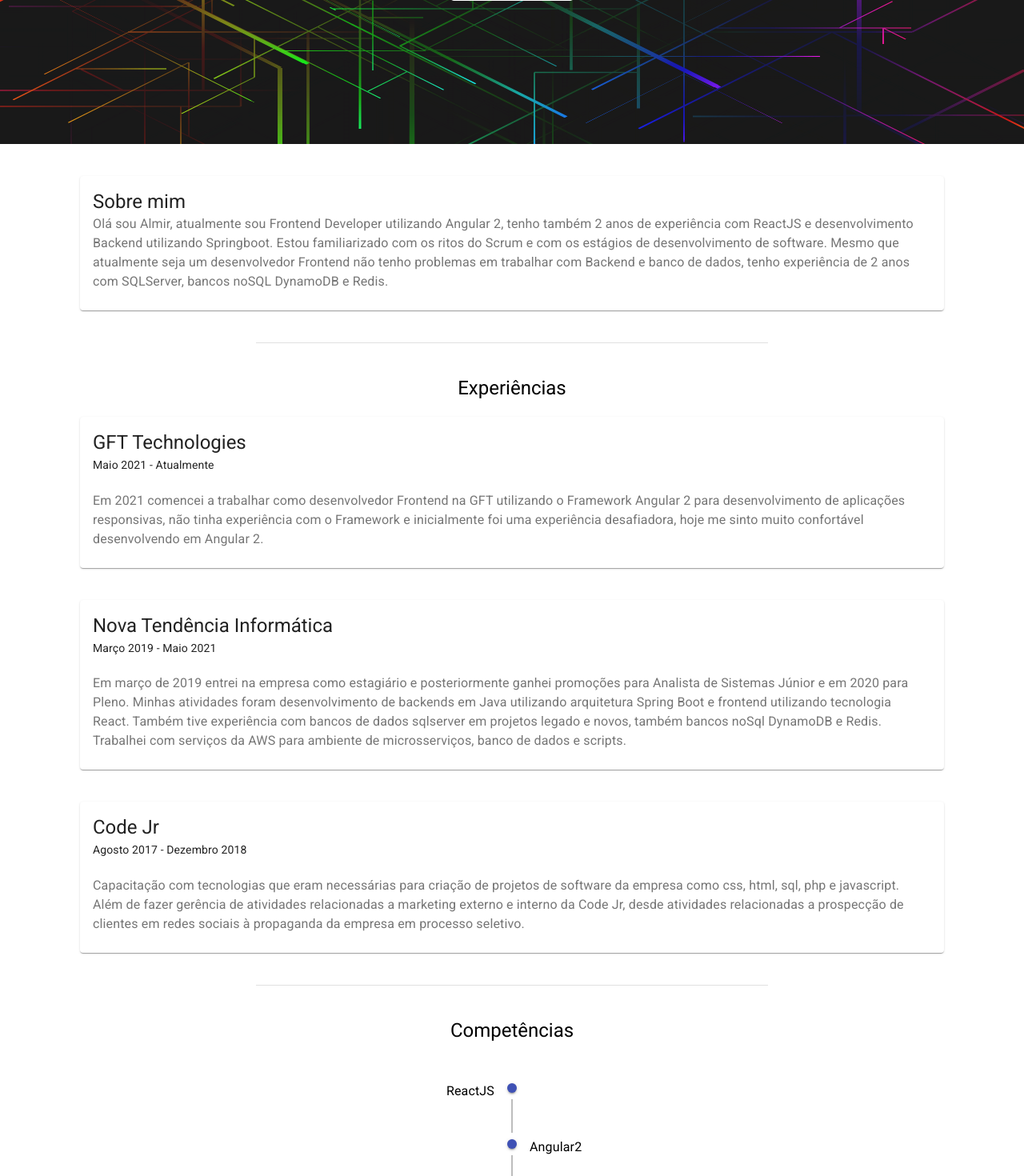
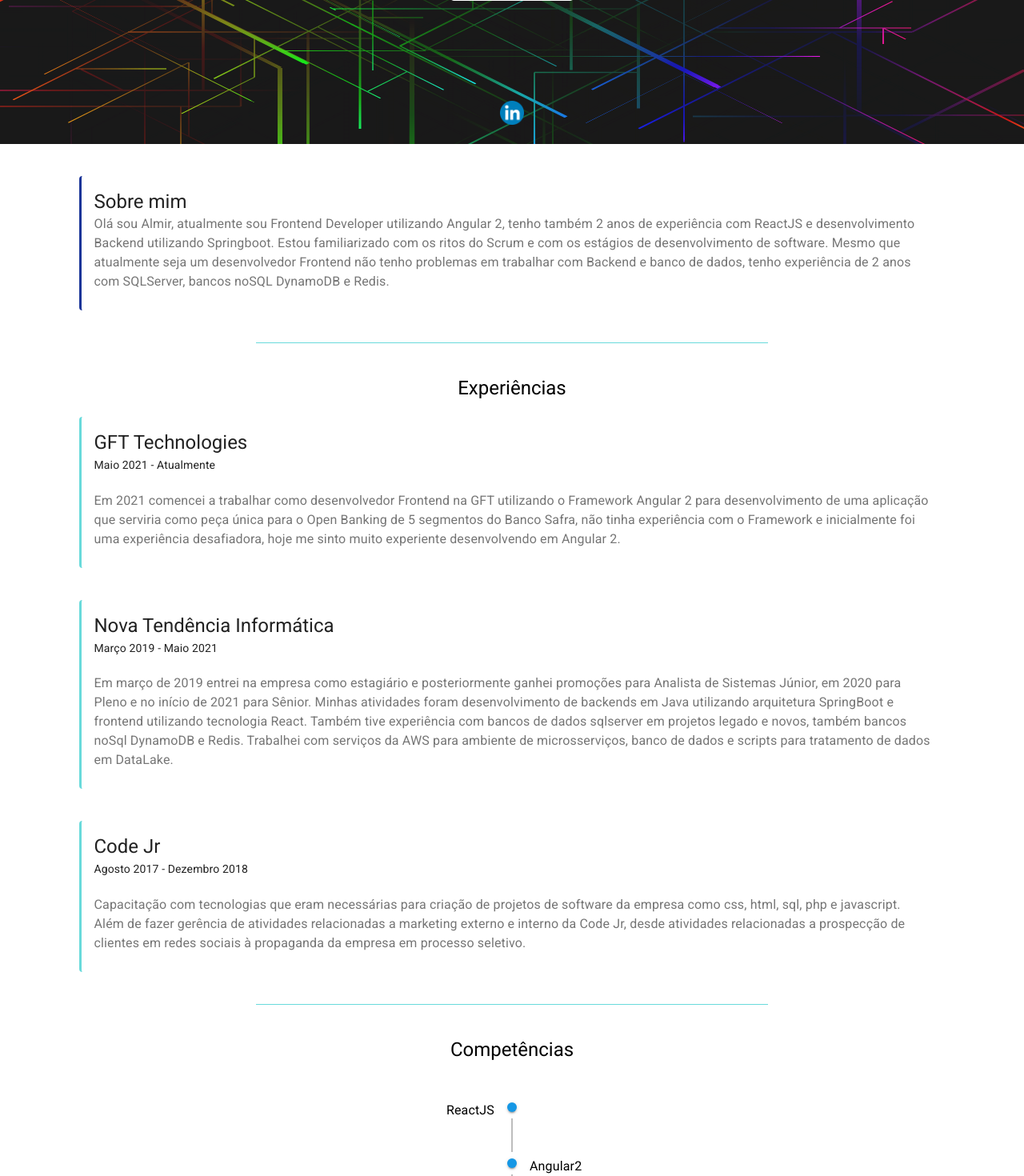
Before and after one commit to almirph/my-cv, a React (Create React App) app: page / in a window 1280 px wide. Shown: the part 220-1690 px from the top of the page at 80% size. Built offline with nearby package versions, Linux system fonts and the light colour scheme.

Commit message:
cores e linkedin

```diff
--- a/src/components/DownloadCard/DownloadCard.js
+++ b/src/components/DownloadCard/DownloadCard.js
@@ -13,7 +13,6 @@
   return (
     <div className={classes.container}>
       <canvas id="animation" className={classes.animation}></canvas>
-
       <a className={classes.linkCv} href="./Almir Philipe.pdf" download>
         <Button
           variant="outlined"
@@ -23,6 +22,18 @@
           DOWNLOAD CV
         </Button>
       </a>
+
+      <a
+        className={classes.linkLinkedin}
+        href="https://www.linkedin.com/in/almir-arruda-070408156/"
+        target="_blank"
+      >
+        <img
+          className={classes.imagemLinkedin}
+          src="/imagens/logo-linkedin.png"
+          alt="linkedin"
+        />
+      </a>
     </div>
   );
 };
--- a/src/components/DownloadCard/style.js
+++ b/src/components/DownloadCard/style.js
@@ -7,6 +7,7 @@
     alignItems: "center",
     width: "100%",
     height: "50vh",
+    position: "relative",
   },
   animation: { height: "50vh", width: "100%" },
   linkCv: {
@@ -18,4 +19,13 @@
     color: "#ffffff",
     borderColor: "#ffffff",
   },
+  imagemLinkedin: {
+    width: "30px",
+  },
+  linkLinkedin: {
+    width: "30px",
+    position: "absolute",
+    bottom: 0,
+    margin: "20px",
+  },
 });
--- a/src/components/Experiences/Experiences.js
+++ b/src/components/Experiences/Experiences.js
@@ -57,7 +57,7 @@
               <Typography variant="body1">{experience.name}</Typography>
             </TimelineOppositeContent>
             <TimelineSeparator>
-              <TimelineDot color="primary"></TimelineDot>
+              <TimelineDot className={classes.appTimeLineDot}></TimelineDot>
               {index !== experiences.length - 1 && <TimelineConnector />}
             </TimelineSeparator>
             <TimelineContent>
--- a/src/components/Experiences/style.js
+++ b/src/components/Experiences/style.js
@@ -1,7 +1,11 @@
 import { makeStyles } from "@material-ui/core";
+import { colors } from "../../utils/Colors";
 
 export const useStyles = makeStyles(() => ({
   timelineSeparator: {
     width: "80px",
   },
+  appTimeLineDot: {
+    backgroundColor: colors.color3,
+  },
 }));
--- a/src/components/Footer/Footer.js
+++ b/src/components/Footer/Footer.js
@@ -5,6 +5,8 @@
   const classes = useStyles();
 
   return (
+    <div>
+      <div className={classes.footerDivider}></div>
       <div className={classes.footerContainer}>
         <span> Entre em conato comigo via </span>&nbsp;
         <a
@@ -15,5 +17,6 @@
           Linkedin
         </a>
       </div>
+    </div>
   );
 };
--- a/src/components/Footer/style.js
+++ b/src/components/Footer/style.js
@@ -1,4 +1,5 @@
 import { makeStyles, withTheme } from "@material-ui/core";
+import { colors } from "../../utils/Colors";
 
 export const useStyles = makeStyles({
   footerContainer: {
@@ -13,4 +14,9 @@
   anchor: {
     color: "#ffffff",
   },
+  footerDivider: {
+    width: "100%",
+    height: "10px",
+    backgroundColor: colors.color4,
+  },
 });
--- a/src/components/Jobs/Jobs.js
+++ b/src/components/Jobs/Jobs.js
@@ -21,10 +21,11 @@
           </Typography>
           <Typography variant="body1" color="textSecondary" component="p">
             Em 2021 comencei a trabalhar como desenvolvedor Frontend na GFT
-            utilizando o Framework Angular 2 para desenvolvimento de aplicações
-            responsivas, não tinha experiência com o Framework e inicialmente
-            foi uma experiência desafiadora, hoje me sinto muito confortável
-            desenvolvendo em Angular 2.
+            utilizando o Framework Angular 2 para desenvolvimento de uma
+            aplicação que serviria como peça única para o Open Banking de 5
+            segmentos do Banco Safra, não tinha experiência com o Framework e
+            inicialmente foi uma experiência desafiadora, hoje me sinto muito
+            experiente desenvolvendo em Angular 2.
           </Typography>
         </CardContent>
       </Card>
@@ -43,13 +44,14 @@
           </Typography>
           <Typography variant="body1" color="textSecondary" component="p">
             Em março de 2019 entrei na empresa como estagiário e posteriormente
-            ganhei promoções para Analista de Sistemas Júnior e em 2020 para
-            Pleno. Minhas atividades foram desenvolvimento de backends em Java
-            utilizando arquitetura Spring Boot e frontend utilizando tecnologia
-            React. Também tive experiência com bancos de dados sqlserver em
-            projetos legado e novos, também bancos noSql DynamoDB e Redis.
-            Trabalhei com serviços da AWS para ambiente de microsserviços, banco
-            de dados e scripts.
+            ganhei promoções para Analista de Sistemas Júnior, em 2020 para
+            Pleno e no início de 2021 para Sênior. Minhas atividades foram
+            desenvolvimento de backends em Java utilizando arquitetura
+            SpringBoot e frontend utilizando tecnologia React. Também tive
+            experiência com bancos de dados sqlserver em projetos legado e
+            novos, também bancos noSql DynamoDB e Redis. Trabalhei com serviços
+            da AWS para ambiente de microsserviços, banco de dados e scripts
+            para tratamento de dados em DataLake.
           </Typography>
         </CardContent>
       </Card>
--- a/src/components/Jobs/style.js
+++ b/src/components/Jobs/style.js
@@ -1,4 +1,5 @@
 import { makeStyles } from "@material-ui/core";
+import { colors } from "../../utils/Colors";
 
 export const useStyles = makeStyles({
   jobsContainer: {
@@ -13,9 +14,11 @@
   cardInfo: {
     maxWidth: "1080px",
     margin: "0 40px 40px 40px",
-    transition: "transform .2s",
+    boxShadow: "none",
+    borderLeft: `3px solid ${colors.color4}`,
+    transition: "0.5s",
     "&:hover": {
-      transform: "scale(1.025)",
+      borderLeft: `3px solid ${colors.color3}`,
     },
   },
 });
--- a/src/pages/style.js
+++ b/src/pages/style.js
@@ -1,4 +1,5 @@
 import { makeStyles } from "@material-ui/core";
+import { colors } from "../utils/Colors";
 
 export const useStyles = makeStyles({
   wrapperHomeContent: {
@@ -16,14 +17,17 @@
   cardInfo: {
     maxWidth: "1080px",
     margin: "40px",
-    transition: "transform .2s",
+    boxShadow: "none",
+    borderLeft: `3px solid ${colors.color1}`,
+    transition: "0.5s",
     "&:hover": {
-      transform: "scale(1.025)",
+      borderLeft: `3px solid ${colors.color3}`,
     },
   },
   dividerApp: {
     width: "50%",
     margin: "0",
+    backgroundColor: colors.color4,
   },
   experiencesContainer: {
     display: "flex",
--- /dev/null
+++ b/src/utils/Colors.js
@@ -0,0 +1,6 @@
+export const colors = {
+  color1: "#193498",
+  color2: "#113CFC",
+  color3: "#1597E5",
+  color4: "#69DADB",
+};
```
Also changed, not shown: public/imagens/logo-linkedin.png (added). Lines whose indentation alone changed are shown as unchanged.
